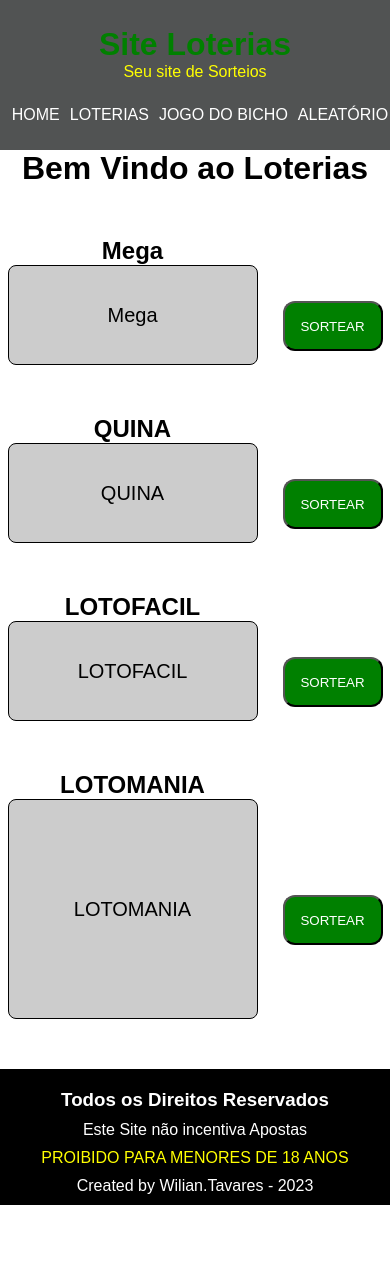
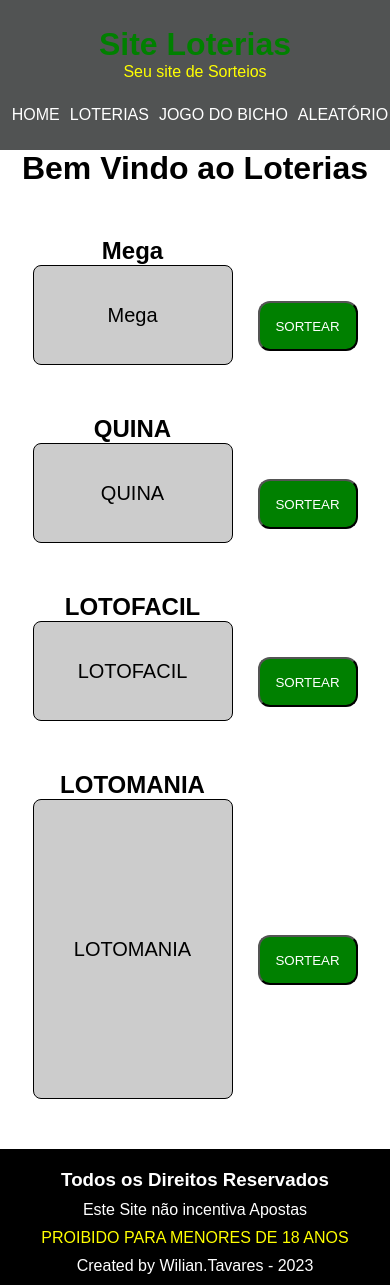
Before and after one commit to wilian-tavares/Sorteios-React, a React (Create React App) app: page /loterias in a window 390 px wide. Before the commit the page ends 1205 px from the top, so only its background shows below. Built offline with nearby package versions, Linux system fonts and the light colour scheme.

Commit message:
correção caixa bolao e lotomania

```diff
--- a/src/components/Sorteio/sorteio.css
+++ b/src/components/Sorteio/sorteio.css
@@ -74,7 +74,19 @@
 
         width: 250px;
         font-size: 20px;
+    }
 
+}
+
+@media (max-width: 450px) {
+    .campo-sorteio {
+        width: 200px;
+        font-size: 20px;
+    }
+    .campo-sorteio #lotomania {
+        height: 450px;
+        background-color: #000000;
+        padding: 1250px;
 
     }
 
--- a/src/pages/Bicho/bicho.css
+++ b/src/pages/Bicho/bicho.css
@@ -10,3 +10,7 @@
   .container-bicho h1 {
     margin-bottom: 50px;
   }
+
+  #bolao {
+    padding: 20px;
+  }
--- a/src/pages/Bicho/index.js
+++ b/src/pages/Bicho/index.js
@@ -190,7 +190,7 @@ function Bicho(){
         let dezenas = [];
 
         while(dezenas.length < 10){
-            dezena = Math.round(Math.random()*100)
+            dezena = Math.round(Math.random()*99)
 
             if(dezenas.includes(dezena)){
             }
--- a/src/pages/Loterias/loterias.css
+++ b/src/pages/Loterias/loterias.css
@@ -22,3 +22,10 @@
     height: 220px;
   }
 }
+
+@media (max-width: 450px) {
+  #lotomania {
+    height: 300px;
+    width: 200px;
+  }
+}
```
